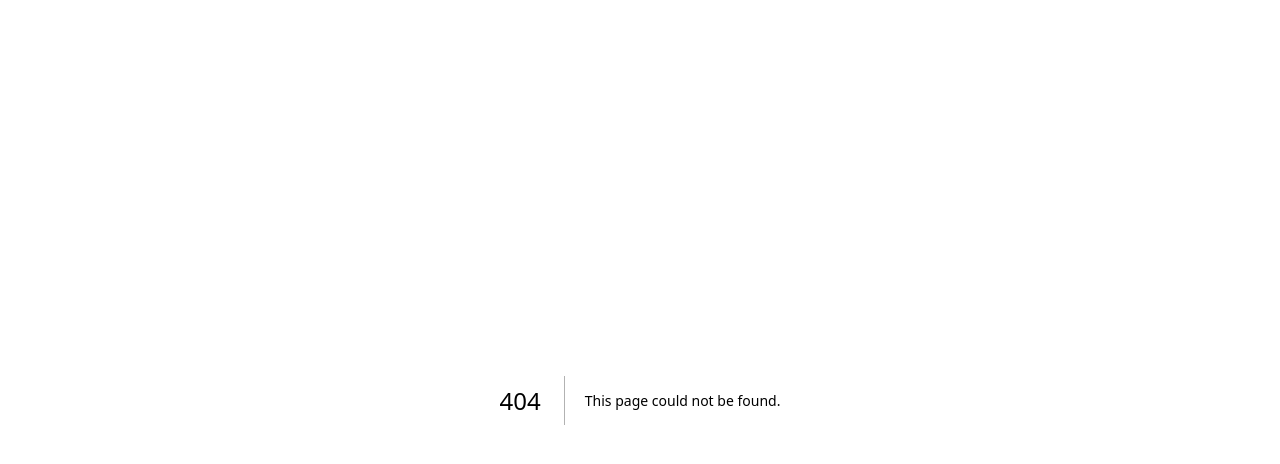
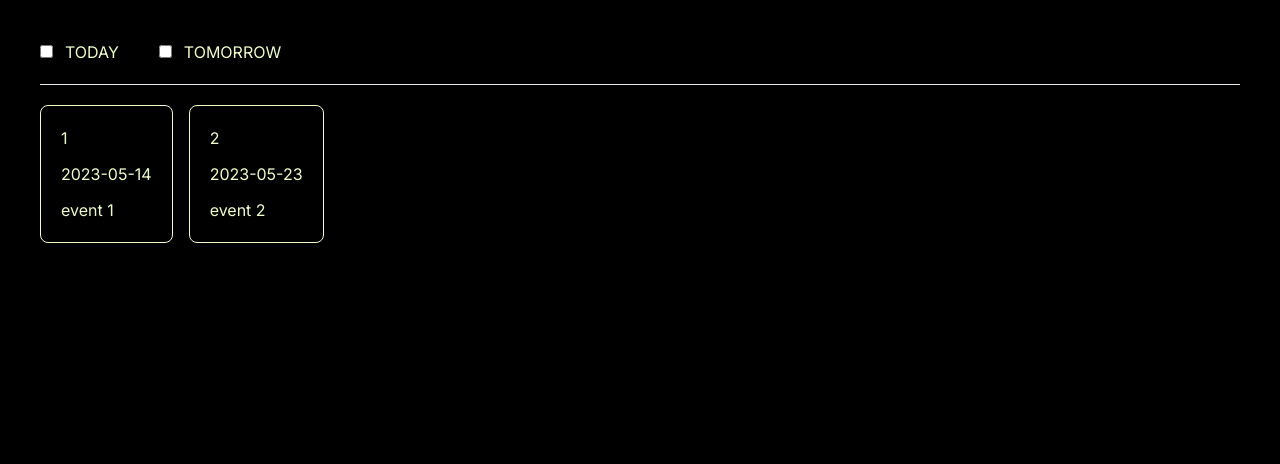
Before and after one commit to shrix1/learning, a Next.js app: page /filter in a window 1280 px wide. Before the commit this address had no page. Shown: the top 464 px of the page. Built offline with nearby package versions, Linux system fonts and the light colour scheme.

Commit message:
filtering stuffs

```diff
--- /dev/null
+++ b/app/filter/Test.tsx
@@ -0,0 +1,131 @@
+"use client"
+import React, { useState, useEffect, useMemo } from "react"
+
+interface IEvent {
+  id: number
+  date: string
+  name: string
+}
+
+const Test = () => {
+  const datesArr: string[] = ["2023-05-14", "2023-05-15", "2023-05-23"]
+
+  const eventsArr: IEvent[] = [
+    {
+      id: 1,
+      date: "2023-05-14",
+      name: "event 1",
+    },
+    {
+      id: 2,
+      date: "2023-05-23",
+      name: "event 2",
+    },
+    {
+      id: 3,
+      date: "2023-05-29",
+      name: "event 3",
+    },
+    {
+      id: 4,
+      date: "2023-05-22",
+      name: "event 4",
+    },
+  ]
+
+  //   const [fiveDays, setFiveDays] = useState<boolean>(false)
+  let filterData: IEvent[] = []
+  const [dates, setDates] = useState<string[]>(datesArr)
+  const [events, setEvents] = useState<IEvent[]>(eventsArr)
+  const [renderData, setRenderData] = useState<IEvent[] | IEvent | any>()
+  const [today, setToday] = useState<boolean>(false)
+  const [tomorrow, setTomorrow] = useState<boolean>(false)
+
+  useEffect(() => {
+    events.forEach((item) => {
+      const date = new Date(item.date)
+
+      datesArr.forEach((dates) => {
+        // console.log(dates, date.toISOString().slice(0, 10))
+        if (date.toISOString().slice(0, 10).includes(dates)) {
+          filterData = [...filterData, item]
+        }
+
+        if (
+          today &&
+          date
+            .toISOString()
+            .slice(0, 10)
+            .includes(new Date().toISOString().slice(0, 10))
+        ) {
+          filterData = [...filterData, item]
+        }
+      })
+
+      setRenderData(filterData)
+    })
+
+    return () => {
+      setRenderData([])
+      filterData = []
+    }
+  }, [today])
+
+  return (
+    <>
+      <div className="md:space-x-10 flex  flex-col md:flex-row">
+        <div className="space-x-3">
+          <input
+            type="checkbox"
+            name="today"
+            id="today"
+            checked={today}
+            onChange={(e) => setToday(e.target.checked)}
+          />
+          <label htmlFor="today">TODAY</label>
+        </div>
+
+        <div className="space-x-3">
+          <input
+            type="checkbox"
+            name="tomorrow"
+            id="tomorrow"
+            checked={tomorrow}
+            onChange={(e) => setTomorrow(e.target.checked)}
+          />
+          <label htmlFor="tomorrow">TOMORROW</label>
+        </div>
+
+        {/* <div className="space-x-3">
+          <input
+            type="checkbox"
+            name="5days"
+            id="5days"
+            checked={fiveDays}
+            onChange={(e) => setFiveDays(e.target.checked)}
+          />
+          <label htmlFor="5days">THREE DAYS</label>
+        </div> */}
+      </div>
+
+      <hr className="my-5" />
+
+      <div className="flex gap-4 flex-col md:flex-row flex-wrap">
+        {renderData?.map((item: any) => {
+          return (
+            <div
+              key={item?.id}
+              className="p-5 border border-lime-100 flex gap-3 rounded-lg flex-col"
+            >
+              <span>{item?.id}</span>
+              <span> {item?.date}</span>
+              <span> {item?.name}</span>
+            </div>
+          )
+        })}
+      </div>
+    </>
+  )
+}
+
+export default Test
--- /dev/null
+++ b/app/filter/page.tsx
@@ -0,0 +1,6 @@
+import React from "react"
+import Test from "./Test"
+
+const Page = () => <Test />
+
+export default Page
--- a/app/layout.tsx
+++ b/app/layout.tsx
@@ -15,7 +15,7 @@ export default function RootLayout({
 }) {
   return (
     <html lang="en">
-      <body className={inter.className}>
+      <body className={`${inter.className} bg-black text-lime-100 m-10`}>
         <div>{children}</div>
       </body>
     </html>
```
